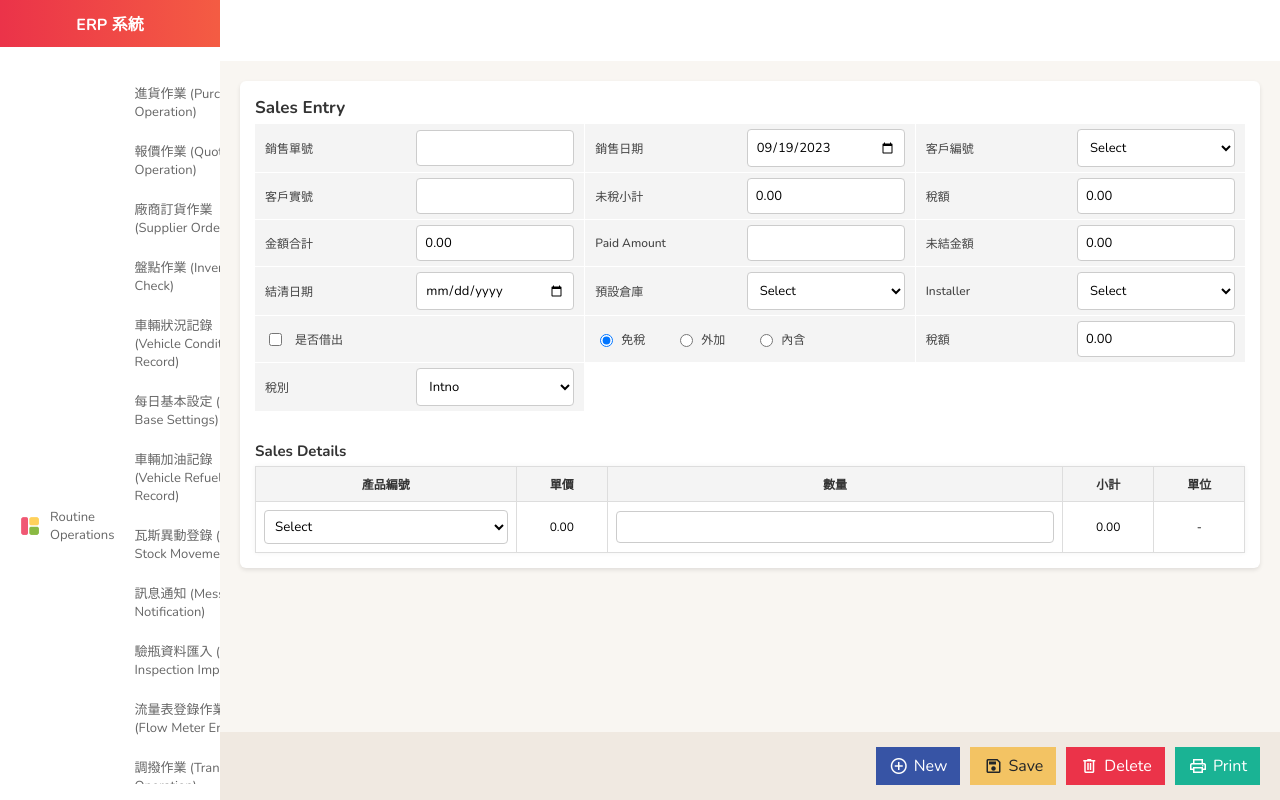
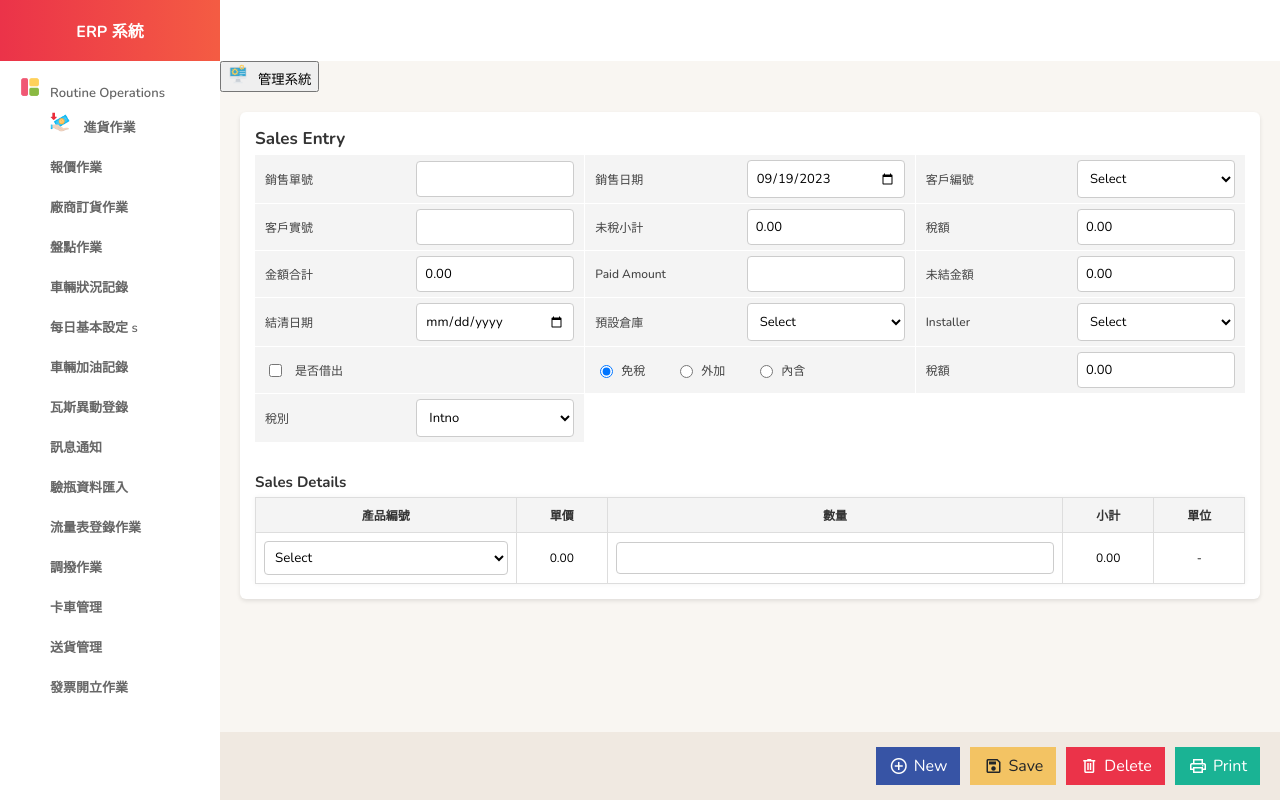
Before and after one commit to Hari2734/erp_sales_ui, a React (Create React App) app: page / in a window 1280 px wide. Built offline with nearby package versions, Linux system fonts and the light colour scheme.

Commit message:
UI Integration

```diff
--- a/src/components/Sidebar.jsx
+++ b/src/components/Sidebar.jsx
@@ -1,8 +1,9 @@
 import React from "react";
-import "../styles/Sidebar.css";
+import "../styles/Sidebar.css"; // Ensure this file exists and is correctly imported
 
-// Icons (can be replaced or extended)
+// Icons (ensure the path to the image is correct)
 import Dashboard from "../assets/images/dashboard.png";
+import Purchase from "../assets/images/purchase.png";
 
 export default function Sidebar() {
   return (
@@ -11,23 +12,23 @@ export default function Sidebar() {
       <ul>
         <li className="main-item">
           <img src={Dashboard} alt="Routine Operations" />
-          Routine Operations
+          <span>Routine Operations</span> {/* Wrap text in a span for better structure */}
           <ul className="sub-menu">
-            <li>進貨作業 (Purchase Operation)</li>
-            <li>報價作業 (Quotation Operation)</li>
-            <li>廠商訂貨作業 (Supplier Order)</li>
-            <li>盤點作業 (Inventory Check)</li>
-            <li>車輛狀況記錄 (Vehicle Condition Record)</li>
-            <li>每日基本設定 (Daily Base Settings)</li>
-            <li>車輛加油記錄 (Vehicle Refueling Record)</li>
-            <li>瓦斯異動登錄 (Gas Stock Movement)</li>
-            <li>訊息通知 (Message Notification)</li>
-            <li>驗瓶資料匯入 (Bottle Inspection Import)</li>
-            <li>流量表登錄作業 (Flow Meter Entry)</li>
-            <li>調撥作業 (Transfer Operation)</li>
-            <li>卡車管理 (Truck Management)</li>
-            <li>送貨管理 (Delivery Management)</li>
-            <li>發票開立作業 (Invoice Issuance)</li>
+            <li> <img src={Purchase} alt="Purchase Operation" /> 進貨作業 <span>Purchase Operation</span></li>
+            <li>報價作業  <span>Quotation Operation</span></li>
+            <li>廠商訂貨作業  <span>Supplier Order</span></li>
+            <li>盤點作業  <span>Inventory Check</span></li>
+            <li>車輛狀況記錄  <span>Vehicle Condition Record</span></li>
+            <li>每日基本設定  <span>Daily Base Setting</span>s</li>
+            <li>車輛加油記錄  <span>Vehicle Refueling Record</span></li>
+            <li>瓦斯異動登錄  <span>Gas Stock Movement</span></li>
+            <li>訊息通知  <span>Message Notification</span></li>
+            <li>驗瓶資料匯入  <span>Bottle Inspection Import</span></li>
+            <li>流量表登錄作業  <span>Flow Meter Entry</span></li>
+            <li>調撥作業  <span>Transfer Operation</span></li>
+            <li>卡車管理  <span>Truck Management</span></li>
+            <li>送貨管理  <span>Delivery Management</span></li>
+            <li>發票開立作業  <span>Invoice Issuance</span></li>
           </ul>
         </li>
       </ul>
--- a/src/components/TopToolbar.jsx
+++ b/src/components/TopToolbar.jsx
@@ -1,10 +1,15 @@
 import React from "react";
 import "../styles/TopToolbar.css";
+import Msystem from "../assets/images/msystem.png";
 
 export default function TopToolbar() {
   return (
+    <>
     <div className="top-toolbar">
-
     </div>
+    <div className="header-btns">
+      <button><img src={Msystem}/>管理系統</button>
+      </div>
+    </>
   );
 }
--- a/src/styles/Sidebar.css
+++ b/src/styles/Sidebar.css
@@ -21,28 +21,44 @@
   align-items: center;
 }
 
-.sidebar ul {
+.sidebar > ul {
   list-style: none;
   padding: 0;
   overflow: hidden;
+  padding-left: 20px;
 }
-
-.sidebar ul li {
+.sidebar > ul > li
+{
+  color: #666;
+  font-size: 13px;
+  font-weight: 600;
+}
+.sidebar > ul > li > ul li{
   padding: 10px;
   cursor: pointer;
   transition: background-color 0.2s;
   color: #666;
-  display: inline-flex;
+  display: inline-block;
   align-items: center;
   width: 100%;
   font-size: 13px;
   padding-left: 20px;
+}
+.sidebar > ul > li > ul
+{
+  padding-left: 10px;
+}
+.sidebar > ul > li > ul li span
+{
+  width: 100%;
+  display: inline-block;
+  display: none;
 }
 .sidebar ul li img
 {
   width: 20px;
   margin-right: 10px;
 }
-.sidebar ul li:hover {
+.sidebar > ul li ul li:hover {
   background-color: #f45b432a;
 }
--- a/src/styles/TopToolbar.css
+++ b/src/styles/TopToolbar.css
@@ -8,3 +8,8 @@
   top: 0px;
   justify-content: right;
 }
+.header-btns button img {
+  width: 20px;
+  margin-right: 10px;
+  border: none;
+}
```
Also changed, not shown: src/assets/images/msystem.png (added), src/assets/images/purchase.png (added).
